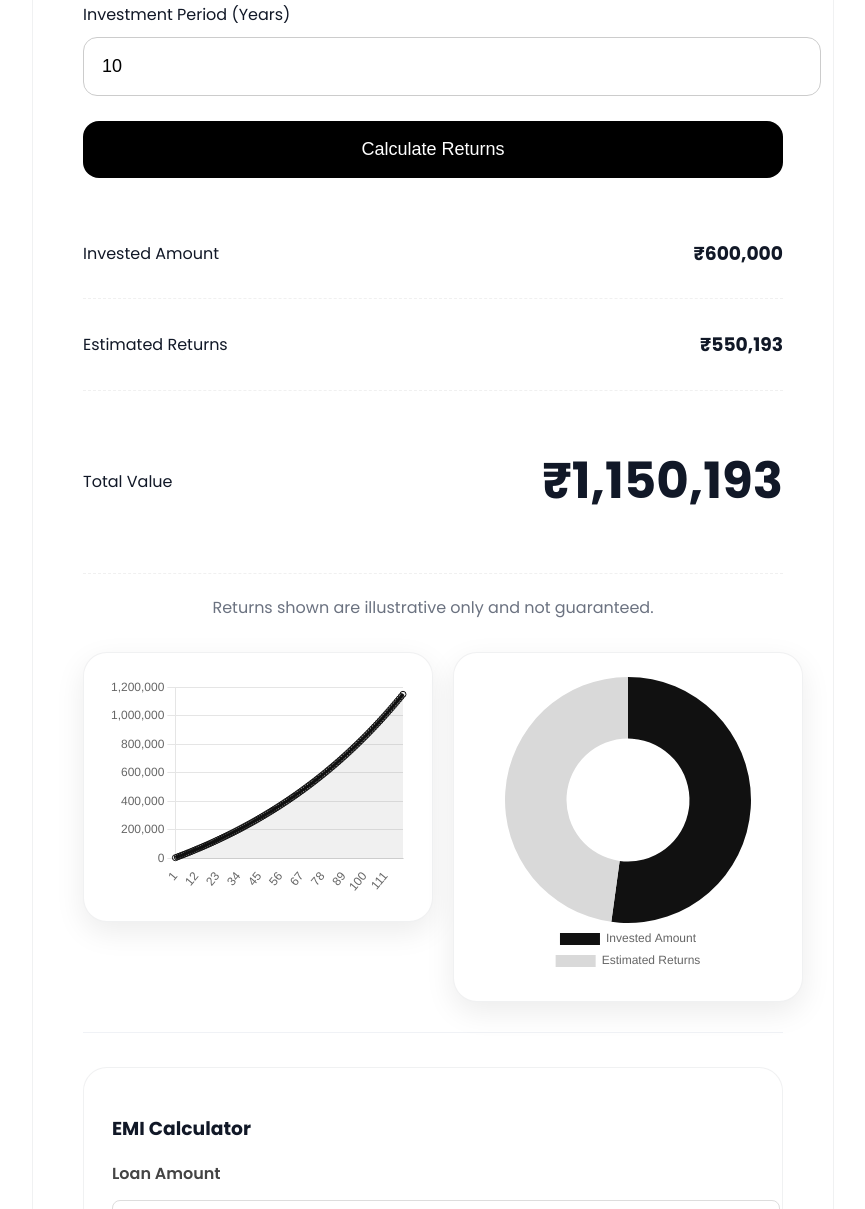
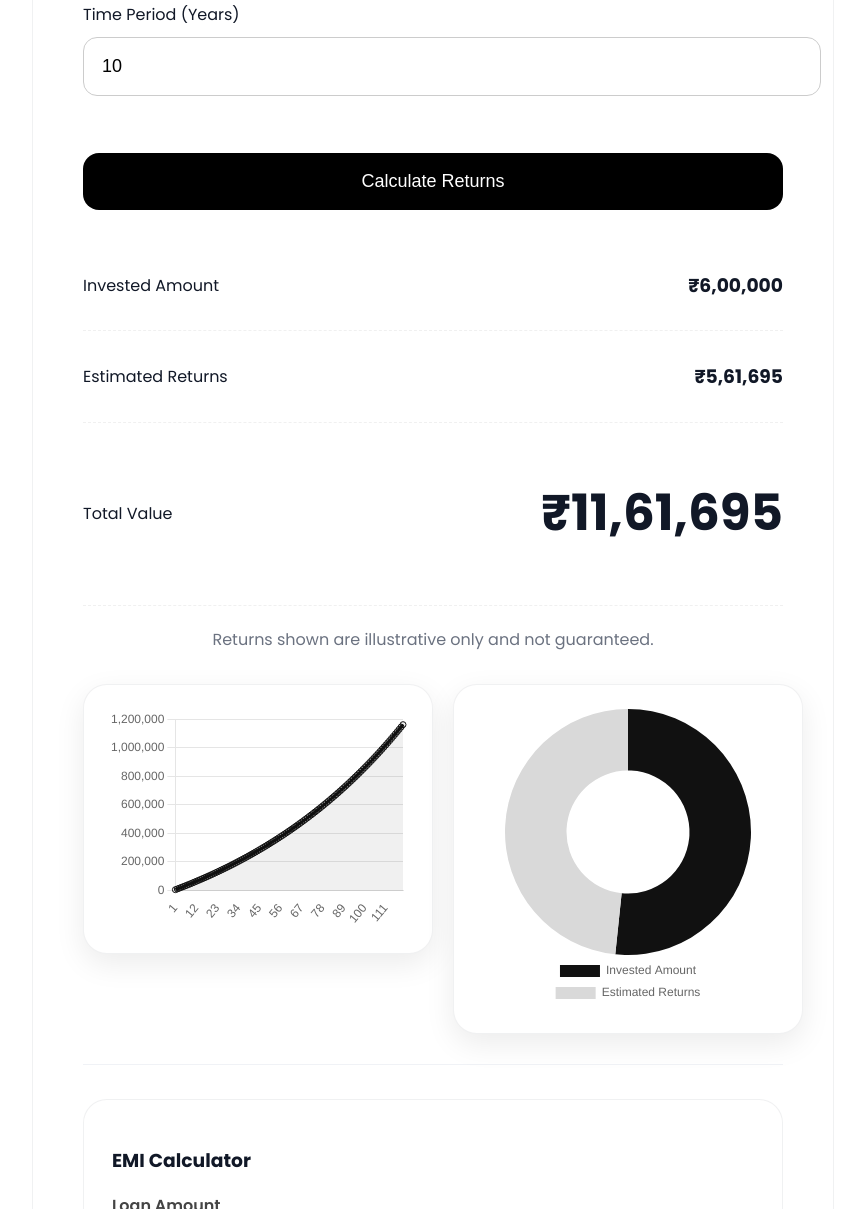
Before and after one commit to omrathore9717-prog/omrathore9717-prog.github.io, a plain HTML site: page index.html in a window 1280 px wide. Shown: the part 9228-10437 px from the top of the page, without its empty margins (207-1072 px from the left). Drawn offline with nearby package versions, Linux system fonts and the light colour scheme.

Commit message:
Calculator fixed

```diff
--- a/index.html
+++ b/index.html
@@ -485,14 +485,16 @@
 
         <div class="calculator">
 
-            <label>Monthly Investment</label>
-            <input type="number" id="monthly" value="5000">
+            <label>Monthly SIP Amount (₹)</label>
+            <input type="number" id="monthly" value="5000" min="0" step="100">
 
-            <label>Expected Return (%)</label>
-            <input type="number" id="rate" value="12">
+            <label>Expected Return (% per year)</label>
+            <input type="number" id="rate" value="12" min="0" step="0.1">
 
-            <label>Investment Period (Years)</label>
-            <input type="number" id="years" value="10">
+            <label>Time Period (Years)</label>
+            <input type="number" id="years" value="10" min="0" step="1">
+
+            <p class="calculator-warning" id="sipWarning" aria-live="polite"></p>
 
             <button onclick="calculateSIP()">
                 Calculate Returns
--- a/script.js
+++ b/script.js
@@ -114,43 +114,85 @@ setInterval(fetchMarketData, 60000);
 // SIP CALCULATOR
 // =========================
 
+const sipFieldIds = ["monthly", "rate", "years"];
 
 function calculateSIP(){
 
-    const amount = parseFloat(document.getElementById("monthly").value);
-    const rate = parseFloat(document.getElementById("rate").value);
-    const years = parseFloat(document.getElementById("years").value);
+    const amountEl = document.getElementById("monthly");
+    const rateEl = document.getElementById("rate");
+    const yearsEl = document.getElementById("years");
 
     const investedEl = document.getElementById("invested");
     const returnsEl = document.getElementById("estimated");
     const resultEl = document.getElementById("result");
+    const warningEl = document.getElementById("sipWarning");
+    const resultBox = resultEl ? resultEl.closest(".result-box") : null;
 
-    if(isNaN(amount) || isNaN(rate) || isNaN(years)){
-        if(resultEl) resultEl.innerText = "Please Enter Valid Values";
+    const fields = [amountEl, rateEl, yearsEl].filter(Boolean);
+    fields.forEach(field => field.classList.remove("input-warning"));
+
+    const hasEmptyField = fields.some(field => field.value.trim() === "");
+    if(hasEmptyField){
+        fields.forEach(field => {
+            if(field.value.trim() === "") field.classList.add("input-warning");
+        });
+        if(warningEl) warningEl.innerText = "Please fill all SIP calculator fields.";
         return;
     }
 
-    const monthlyRate = rate / 12 / 100;
-    const months = years * 12;
+    const amount = parseFloat(amountEl.value);
+    const rate = parseFloat(rateEl.value);
+    const years = parseFloat(yearsEl.value);
+
+    const hasInvalidNumber = [amount, rate, years].some(value => Number.isNaN(value));
+    if(hasInvalidNumber){
+        if(warningEl) warningEl.innerText = "Please enter valid numbers.";
+        return;
+    }
+
+    const hasNegativeValue = [amount, rate, years].some(value => value < 0);
+    if(hasNegativeValue){
+        fields.forEach(field => {
+            if(parseFloat(field.value) < 0) field.classList.add("input-warning");
+        });
+        if(warningEl) warningEl.innerText = "Negative values are not allowed.";
+        return;
+    }
+
+    if(warningEl) warningEl.innerText = "";
+
+    const r = rate / 12 / 100;
+    const n = years * 12;
 
     // build monthly progression for growth chart
     const labels = [];
     const data = [];
 
-    let balance = 0;
-    for(let m=1; m<=months; m++){
-        balance = balance * (1 + monthlyRate) + amount;
+    for(let m=1; m<=n; m++){
+        const value = r === 0
+            ? amount * m
+            : amount * ((Math.pow(1 + r, m) - 1) / r) * (1 + r);
         labels.push(m);
-        data.push(Math.round(balance));
+        data.push(Math.round(value));
     }
 
-    const maturity = Math.round(balance);
-    const invested = Math.round(amount * months);
-    const estimatedReturns = Math.max(0, maturity - invested);
+    const maturity = r === 0
+        ? amount * n
+        : amount * ((Math.pow(1 + r, n) - 1) / r) * (1 + r);
+    const invested = amount * n;
+    const estimatedReturns = maturity - invested;
 
-    if(investedEl) investedEl.innerText = "₹" + invested.toLocaleString();
-    if(returnsEl) returnsEl.innerText = "₹" + estimatedReturns.toLocaleString();
-    if(resultEl) resultEl.innerText = "₹" + maturity.toLocaleString();
+    const formatCurrency = value => "₹" + Math.round(value).toLocaleString("en-IN");
+
+    if(investedEl) investedEl.innerText = formatCurrency(invested);
+    if(returnsEl) returnsEl.innerText = formatCurrency(estimatedReturns);
+    if(resultEl) resultEl.innerText = formatCurrency(maturity);
+
+    if(resultBox){
+        resultBox.classList.remove("result-updated");
+        void resultBox.offsetWidth;
+        resultBox.classList.add("result-updated");
+    }
 
     if(typeof updateChart === 'function'){
         updateChart(invested, estimatedReturns);
@@ -158,6 +200,18 @@ function calculateSIP(){
 
     updateGrowthChart(labels, data);
 
+}
+
+function initializeSIPCalculator(){
+    if(initializeSIPCalculator.initialized) return;
+    initializeSIPCalculator.initialized = true;
+
+    sipFieldIds.forEach(id => {
+        const field = document.getElementById(id);
+        if(field) field.addEventListener("input", calculateSIP);
+    });
+
+    calculateSIP();
 }
 
 
@@ -427,6 +481,8 @@ window.onload = ()=>{
     calculateSIP();
 
 };
+
+document.addEventListener("DOMContentLoaded", initializeSIPCalculator);
 
 // Set default values for lumpsum inputs
 window.addEventListener('load', ()=>{
--- a/style.css
+++ b/style.css
@@ -567,6 +567,18 @@ body.dark-theme .screener-panel{
     font-size:18px;
 }
 
+.calculator input.input-warning{
+    border-color:#d93025;
+}
+
+.calculator-warning{
+    min-height:24px;
+    margin:-10px 0 18px;
+    color:#d93025;
+    font-size:14px;
+    font-weight:600;
+}
+
 .calculator button{
     width:100%;
     padding:18px;
@@ -581,6 +593,15 @@ body.dark-theme .screener-panel{
 .result-box{
     margin-top:30px;
     text-align:center;
+}
+
+.result-box.result-updated{
+    animation:resultPulse 0.35s ease;
+}
+
+@keyframes resultPulse{
+    0%{ transform:translateY(4px); opacity:0.72; }
+    100%{ transform:translateY(0); opacity:1; }
 }
 
 .result-box h2{
```
